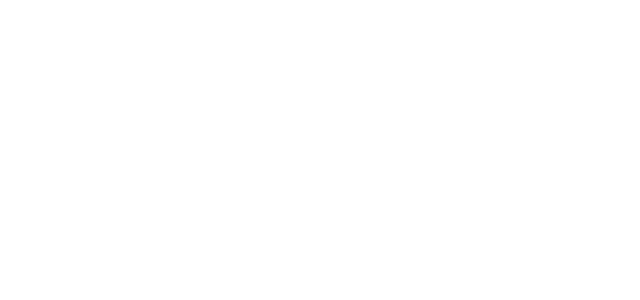
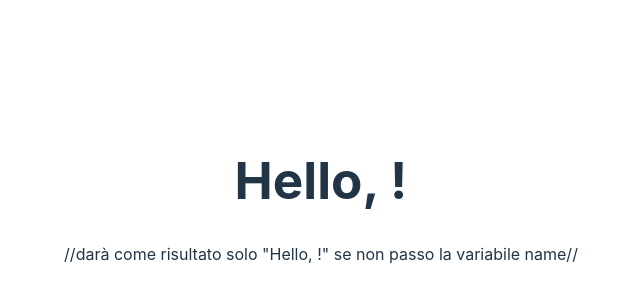
Before and after one commit to owlpsycho/Develhope-React, a React (Vite) app: page / in a window 1280 px wide. Shown: the part 208-508 px from the top of the page, without its empty margins (319-959 px from the left). Built offline with nearby package versions, Linux system fonts and the light colour scheme.

Commit message:
risoluzione esercizio 3

```diff
--- a/src/App.jsx
+++ b/src/App.jsx
@@ -1,11 +1,13 @@
 import { useState } from 'react'
 import './App.css'
+import { Hello } from './Hello'
 
 function App() {
 
   return (
     <>
-
+      <Hello />
+      //darà come risultato solo "Hello, !" se non passo la variabile name//
     </>
   )
 }
--- /dev/null
+++ b/src/Hello.jsx
@@ -0,0 +1,3 @@
+export function Hello ({name}){
+    return <h1>Hello, {name}!</h1>
+}
```
